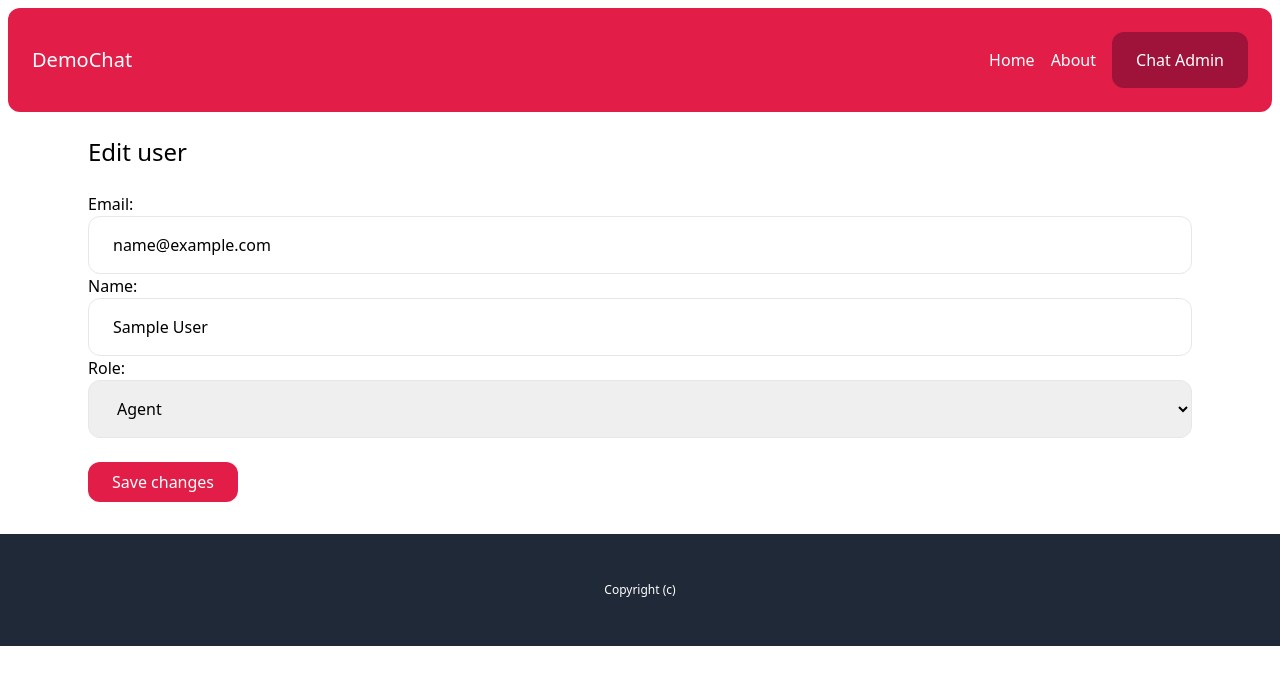
After one commit to BashCtl/django-demochat, a Django app: page /chat-admin/users/00000000-0000-0000-0000-000000000001/edit/ in a window 1280 px wide. The commit adds this page. Shown: the top 685 px of the page. Run offline with Django 4.2, Linux system fonts and the light colour scheme; a user stored in the database is signed in; tables that the repository leaves empty hold one stand-in row (values such as "Sample post"); style sheets or scripts are compiled from the project's sources; parts of the project's set-up code (start-up, migrations or seed data) failed here and were passed over.

Commit message:
edit users

```diff
--- a/chat/templates/chat/admin.html
+++ b/chat/templates/chat/admin.html
@@ -20,7 +20,9 @@
                 <p class="px-2">{{ user.get_role_display }}</p>
 
                 <p class="px-2 text-right">
-                    <a href="#" class="underline">Edit</a>
+                    {% if perms.user.edit_user %}
+                        <a href="{% url 'chat:edit_user' user.pk %}" class="underline">Edit</a>
+                    {% endif %}
                 </p>
             </div>
         {% endfor %}
--- /dev/null
+++ b/chat/templates/chat/edit_user.html
@@ -0,0 +1,13 @@
+{% extends 'core/base.html' %}
+
+{% block content %}
+    <h1 class="mb-6 text-2xl">Edit user</h1>
+
+    <form action="" method="POST">
+        {% csrf_token %}
+
+        {{ form.as_p }}
+        <button type="submit" class="mt-6 inline-block py-2 px-6 bg-rose-600 text-white rounded-xl">Save changes</button>
+    </form>
+
+{% endblock %}
--- a/chat/urls.py
+++ b/chat/urls.py
@@ -9,5 +9,6 @@ urlpatterns = [
     path('chat-admin/', views.admin, name='admin'),
     path('chat-admin/add-user', views.add_user, name='add_user'),
     path('chat-admin/users/<uuid:uuid>/', views.user_detail, name='user_detail'),
+    path('chat-admin/users/<uuid:uuid>/edit/', views.edit_user, name='edit_user'),
     path('chat-admin/<str:uuid>', views.room, name='room'),
 ]
--- a/chat/views.py
+++ b/chat/views.py
@@ -57,6 +57,29 @@ def user_detail(request, uuid):
 
 
 @login_required
+def edit_user(request, uuid):
+    if request.user.has_perm('user.edit_user'):
+        user = User.objects.get(pk=uuid)
+
+        if request.method == 'POST':
+            form = EditUserForm(request.POST, instance=user)
+
+            if form.is_valid():
+                form.save()
+                messages.success(request, 'The changes was saved!')
+                return redirect('chat:admin')
+        else:
+            form = EditUserForm(instance=user)
+
+        context = {'user': user, 'form': form}
+
+        return render(request, 'chat/edit_user.html', context)
+    else:
+        messages.error(request, 'You don\'t have access to edit users!')
+        return redirect('chat:admin')
+
+
+@login_required
 def add_user(request):
     if request.user.has_perm('user.add_user'):
 
```
